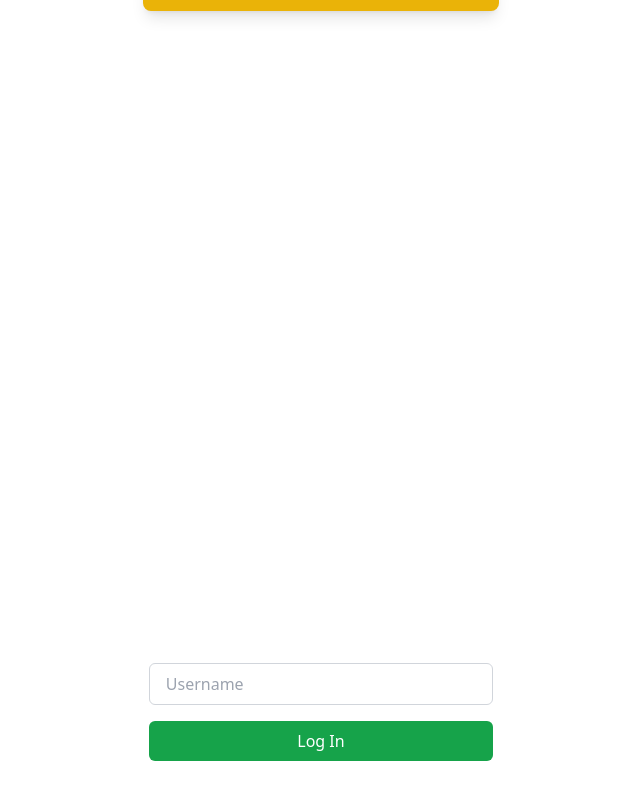
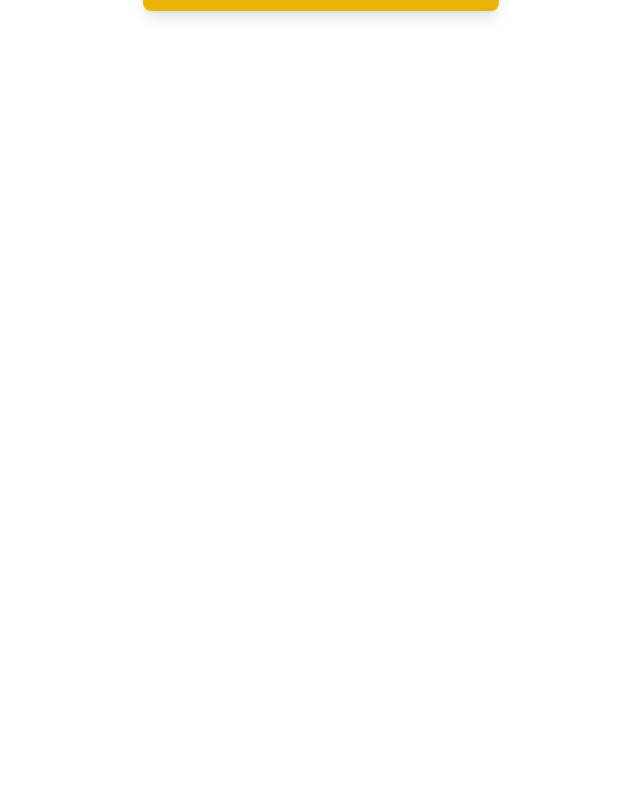
Before and after one commit to ClaudiuBogdan/recycle_quest, a Next.js app: page /login in a window 1280 px wide. Shown: the part 488-1288 px from the top of the page, without its empty margins (319-959 px from the left). After the commit the page ends 800 px from the top, so only its background shows below. Built offline with nearby package versions, Linux system fonts and the light colour scheme.

Commit message:
refactor(login): remove redundant login

```diff
--- a/src/components/LoginForm.tsx
+++ b/src/components/LoginForm.tsx
@@ -28,8 +28,6 @@ const LoginForm: React.FC<LoginInputProps> = ({ onSuccess }) => {
   const submitText = "Enter";
   const loadingText = "Loading";
 
-  console.log("error: ", error);
-
   return (
     <div className={"space-y-4"}>
       <TextInput
--- a/src/pages/login.tsx
+++ b/src/pages/login.tsx
@@ -21,21 +21,6 @@ export default function Login() {
 
         <LoginForm onSuccess={handleRegisterSuccess} />
       </main>
-
-      <main className="flex min-h-screen flex-col items-center justify-center p-24 bg-white">
-        <div className="space-y-4">
-          <input
-            type="text"
-            placeholder="Username"
-            className="w-full px-4 py-2 border border-gray-300 rounded-md"
-          />
-          <button
-            className={`w-full px-4 py-2 text-white bg-green-600 rounded-md hover:bg-green-700`}
-          >
-            Log In
-          </button>
-        </div>
-      </main>
     </>
   );
 }
```
